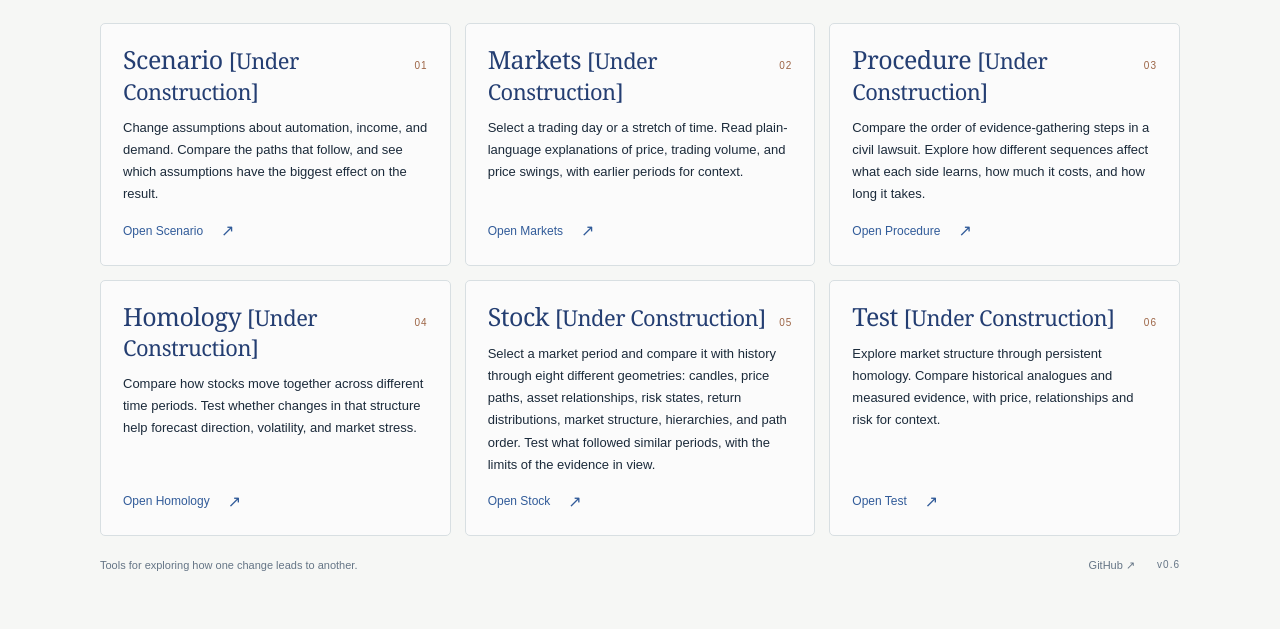
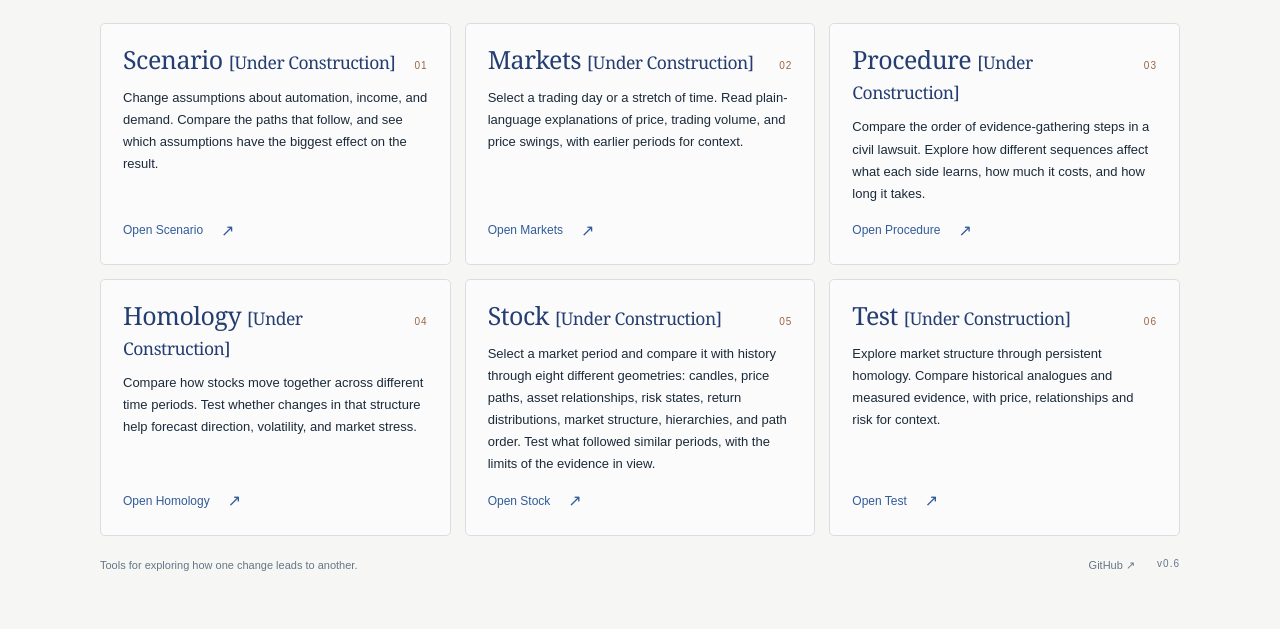
Before and after one commit to ElaineYiyaoLiu/secondorder-site-public, a website: page public/index.html in a window 1280 px wide. Shown: the part 171-800 px from the top of the page. Drawn offline with Linux system fonts and the light colour scheme.

Commit message:
Reduce [Under Construction] label by two further font sizes

```diff
--- a/public/styles.css
+++ b/public/styles.css
@@ -23,4 +23,4 @@ header .brand.so-brand{white-space:normal;min-width:0}
 header .brand.so-brand .so-brand-copy{white-space:normal;min-width:0;line-height:1.2}
 @media(max-width:640px){header,header.topbar{height:auto;flex-wrap:wrap;gap:10px}header .brand.so-brand{width:100%;max-width:100%}}
 
-.so-construction{font-family:inherit;font-size:.875em;font-weight:400;letter-spacing:inherit}
+.so-construction{font-family:inherit;font-size:.7em;font-weight:400;letter-spacing:inherit}
```
